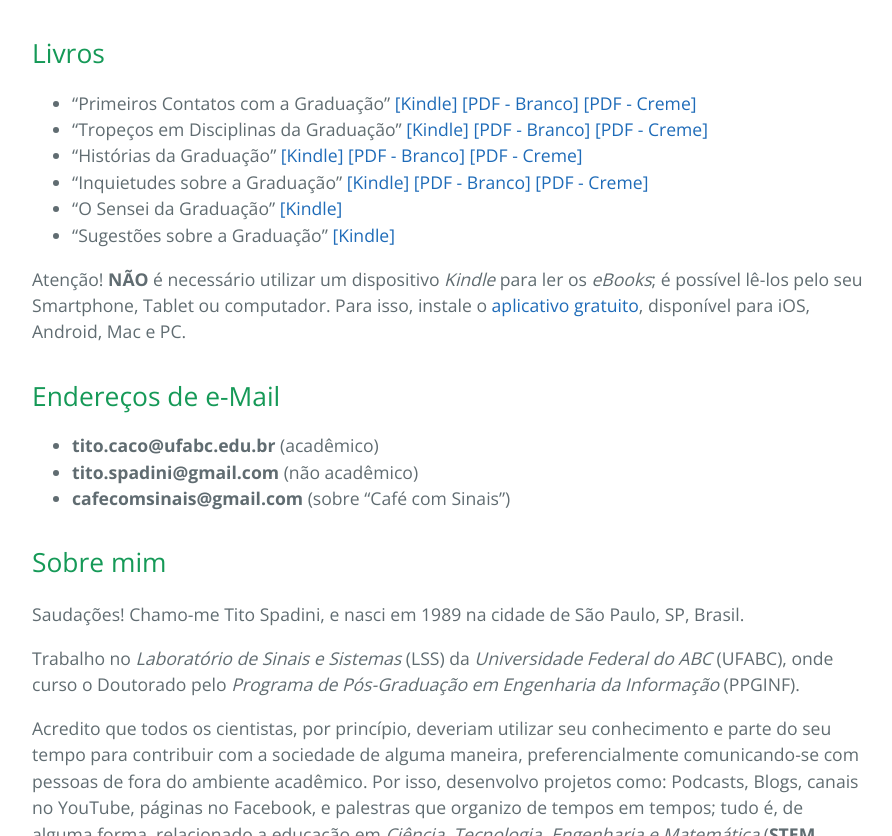
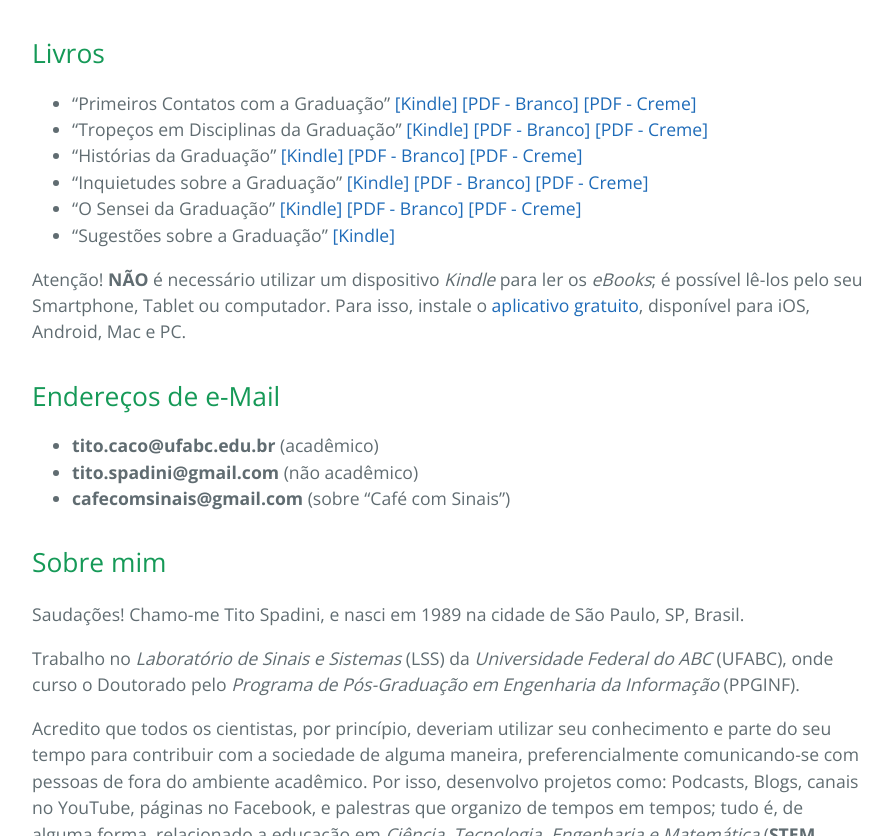
Before and after one commit to tito-spadini/titocaco.github.io, a Jekyll site: the page built from index.md, in a window 1280 px wide and 900 px high, scrolled down 555 px, cut to the strip 64-900 px from the top of the window. Shown: the whole strip, without its empty margins (192-1084 px from the left). Built offline with Jekyll 4.4.1, drawn with Linux system fonts in a browser that asks for light colours; part of the change alters nothing that is shown.

Commit message:
Adding links to Book 5 (PDF version)

```diff
--- a/index.md
+++ b/index.md
@@ -10,7 +10,7 @@ layout: default
 * "Tropeços em Disciplinas da Graduação" [[Kindle]](https://www.amazon.com.br/dp/B096F31X9G) [[PDF - Branco]](https://github.com/titocaco/livros-colecao-graduacao/raw/main/Livro%202%20-%20Trope%C3%A7os%20em%20Disciplinas%20da%20Gradua%C3%A7%C3%A3o%20(Tito%20Spadini)/Tito%20Spadini%20-%202%20-%20Trope%C3%A7os%20em%20Disciplinas%20da%20Gradua%C3%A7%C3%A3o.pdf) [[PDF - Creme]](https://github.com/titocaco/livros-colecao-graduacao/raw/main/Livro%202%20-%20Trope%C3%A7os%20em%20Disciplinas%20da%20Gradua%C3%A7%C3%A3o%20(Tito%20Spadini)/Tito%20Spadini%20-%202%20-%20Trope%C3%A7os%20em%20Disciplinas%20da%20Gradua%C3%A7%C3%A3o%20-%20Fundo%20Creme.pdf)
 * "Histórias da Graduação" [[Kindle]](https://www.amazon.com.br/dp/B09B2TP6P3) [[PDF - Branco]](https://github.com/titocaco/livros-colecao-graduacao/raw/main/Livro%203%20-%20Hist%C3%B3rias%20da%20Gradua%C3%A7%C3%A3o%20(Tito%20Spadini)/Tito%20Spadini%20-%203%20-%20Hist%C3%B3rias%20da%20Gradua%C3%A7%C3%A3o.pdf) [[PDF - Creme]](https://github.com/titocaco/livros-colecao-graduacao/raw/main/Livro%203%20-%20Hist%C3%B3rias%20da%20Gradua%C3%A7%C3%A3o%20(Tito%20Spadini)/Tito%20Spadini%20-%203%20-%20Hist%C3%B3rias%20da%20Gradua%C3%A7%C3%A3o%20-%20Fundo%20Creme.pdf)
 * "Inquietudes sobre a Graduação" [[Kindle]](https://www.amazon.com.br/dp/B09H7Q8LSH) [[PDF - Branco]](https://github.com/titocaco/livros-colecao-graduacao/raw/main/Livro%204%20-%20Inquietudes%20sobre%20a%20Gradua%C3%A7%C3%B5es%20(Tito%20Spadini)/Tito%20Spadini%20-%204%20-%20Inquietudes%20sobre%20a%20Gradua%C3%A7%C3%A3o.pdf) [[PDF - Creme]](https://github.com/titocaco/livros-colecao-graduacao/raw/main/Livro%204%20-%20Inquietudes%20sobre%20a%20Gradua%C3%A7%C3%B5es%20(Tito%20Spadini)/Tito%20Spadini%20-%204%20-%20Inquietudes%20sobre%20a%20Gradua%C3%A7%C3%A3o%20-%20Fundo%20Creme.pdf)
-* "O Sensei da Graduação" [[Kindle]](https://www.amazon.com.br/dp/B09K5VWWT6)
+* "O Sensei da Graduação" [[Kindle]](https://www.amazon.com.br/dp/B09K5VWWT6) [[PDF - Branco]](https://github.com/titocaco/livros-colecao-graduacao/raw/main/Livro%205%20-%20O%20Sensei%20da%20Gradua%C3%A7%C3%A3o%20(Tito%20Spadini)/Tito%20Spadini%20-%205%20-%20O%20Sensei%20da%20Gradua%C3%A7%C3%A3o.pdf) [[PDF - Creme]](https://github.com/titocaco/livros-colecao-graduacao/raw/main/Livro%205%20-%20O%20Sensei%20da%20Gradua%C3%A7%C3%A3o%20(Tito%20Spadini)/Tito%20Spadini%20-%205%20-%20O%20Sensei%20da%20Gradua%C3%A7%C3%A3o%20-%20Fundo%20Creme.pdf)
 * "Sugestões sobre a Graduação" [[Kindle]](https://www.amazon.com.br/dp/B09NW9H429)
 
 Atenção! **NÃO** é necessário utilizar um dispositivo *Kindle* para ler os *eBooks*; é possível lê-los pelo seu Smartphone, Tablet ou computador. Para isso, instale o [aplicativo gratuito](https://www.amazon.com.br/b?ie=UTF8&node=17877530011), disponível para iOS, Android, Mac e PC.
```
